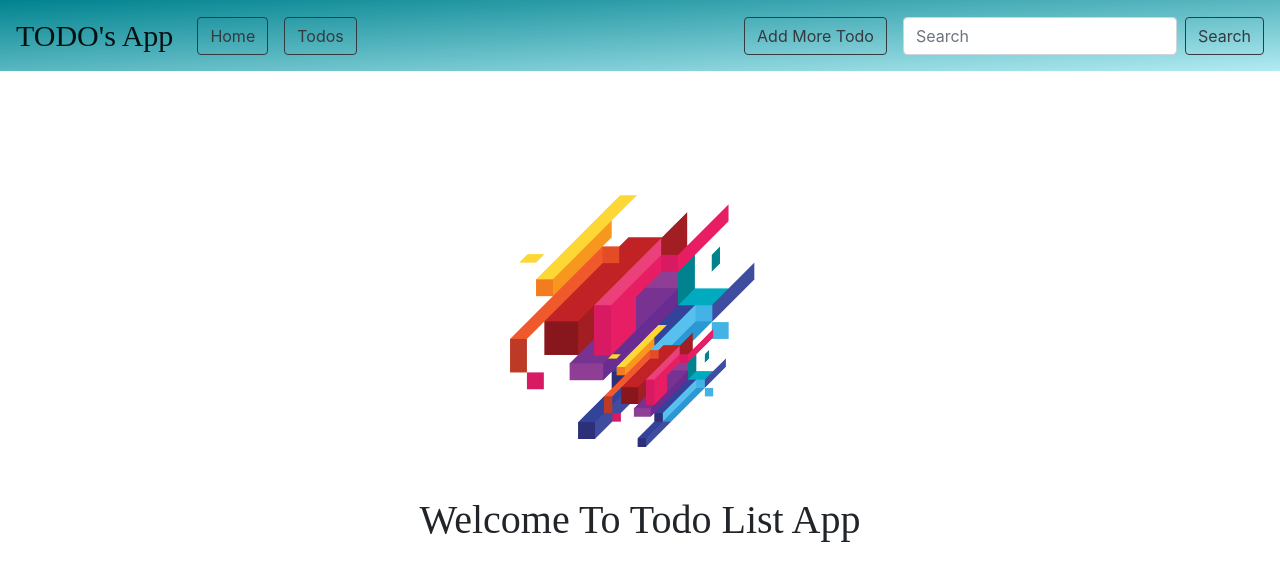
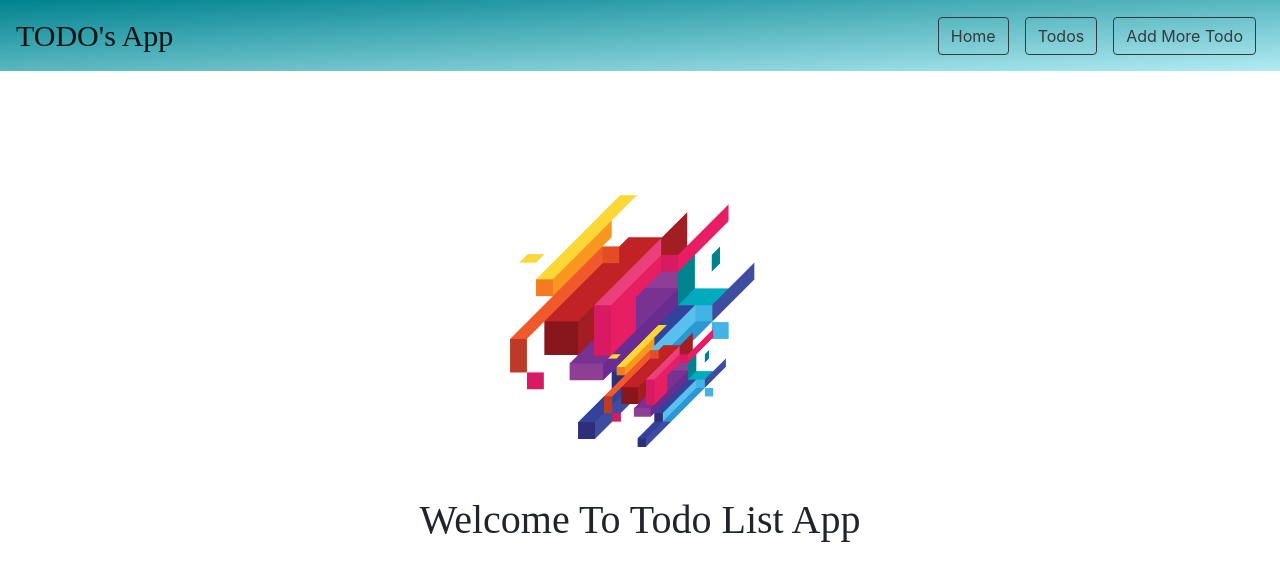
Before and after one commit to mohhaidir/beli-bareng, a React (Create React App) app in the folder client/: page / in a window 1280 px wide. Shown: the top 580 px of the page. Built offline with nearby package versions, Linux system fonts and the light colour scheme; a web font is replaced by a local one.

Commit message:
edit layout navbar

```diff
--- a/client/public/index.html
+++ b/client/public/index.html
@@ -2,7 +2,7 @@
 <html lang="en">
   <head>
     <meta charset="utf-8" />
-    <link rel="icon" href="%PUBLIC_URL%/favicon.ico" />
+    <link rel="icon" href="%PUBLIC_URL%/new.ico" />
     <meta name="viewport" content="width=device-width, initial-scale=1" />
     <meta name="theme-color" content="#000000" />
     <meta
@@ -28,7 +28,7 @@
       work correctly both with client-side routing and a non-root public URL.
       Learn how to configure a non-root public URL by running `npm run build`.
     -->
-    <title>React App</title>
+    <title>Todo's App</title>
   </head>
   <body>
     <noscript>You need to enable JavaScript to run this app.</noscript>
--- a/client/src/components/Navbar.js
+++ b/client/src/components/Navbar.js
@@ -1,19 +1,23 @@
 import React from "react";
 import { Link } from "react-router-dom";
-import { Nav, Form, FormControl, Button, Navbar } from "react-bootstrap";
+import { Nav, Button, Navbar } from "react-bootstrap";
 import "bootstrap/dist/css/bootstrap.min.css";
 
 export default function Header() {
   return (
-    <>
     <Navbar
+      collapseOnSelect
+      expand="lg"
       style={{
         backgroundImage: "linear-gradient(to bottom right, #00838F, #B2EBF2)"
       }}
       variant="light"
     >
       <Navbar.Brand style={styles.text}>TODO's App</Navbar.Brand>
-        <Nav className="mr-auto">
+      <Navbar.Toggle aria-controls="responsive-navbar-nav" />
+      <Navbar.Collapse id="responsive-navbar-nav">
+        <Nav className="mr-auto"></Nav>
+        <Nav>
           <Nav.Link>
             <Link to="/">
               <Button variant="outline-dark">Home</Button>
@@ -24,18 +28,14 @@ export default function Header() {
               <Button variant="outline-dark">Todos</Button>
             </Link>
           </Nav.Link>
-        </Nav>
-        <Form inline>
           <Nav.Link>
             <Link to="/addTodo">
               <Button variant="outline-dark">Add More Todo</Button>
             </Link>
           </Nav.Link>
-          <FormControl type="text" placeholder="Search" className="mr-sm-2" />
-          <Button variant="outline-dark">Search</Button>
-        </Form>
+        </Nav>
+      </Navbar.Collapse>
     </Navbar>
-    </>
   );
 }
 
```
Also changed, not shown: 1 other file (tests, documents, lock files or other folders). Lines whose indentation alone changed are shown as unchanged.
